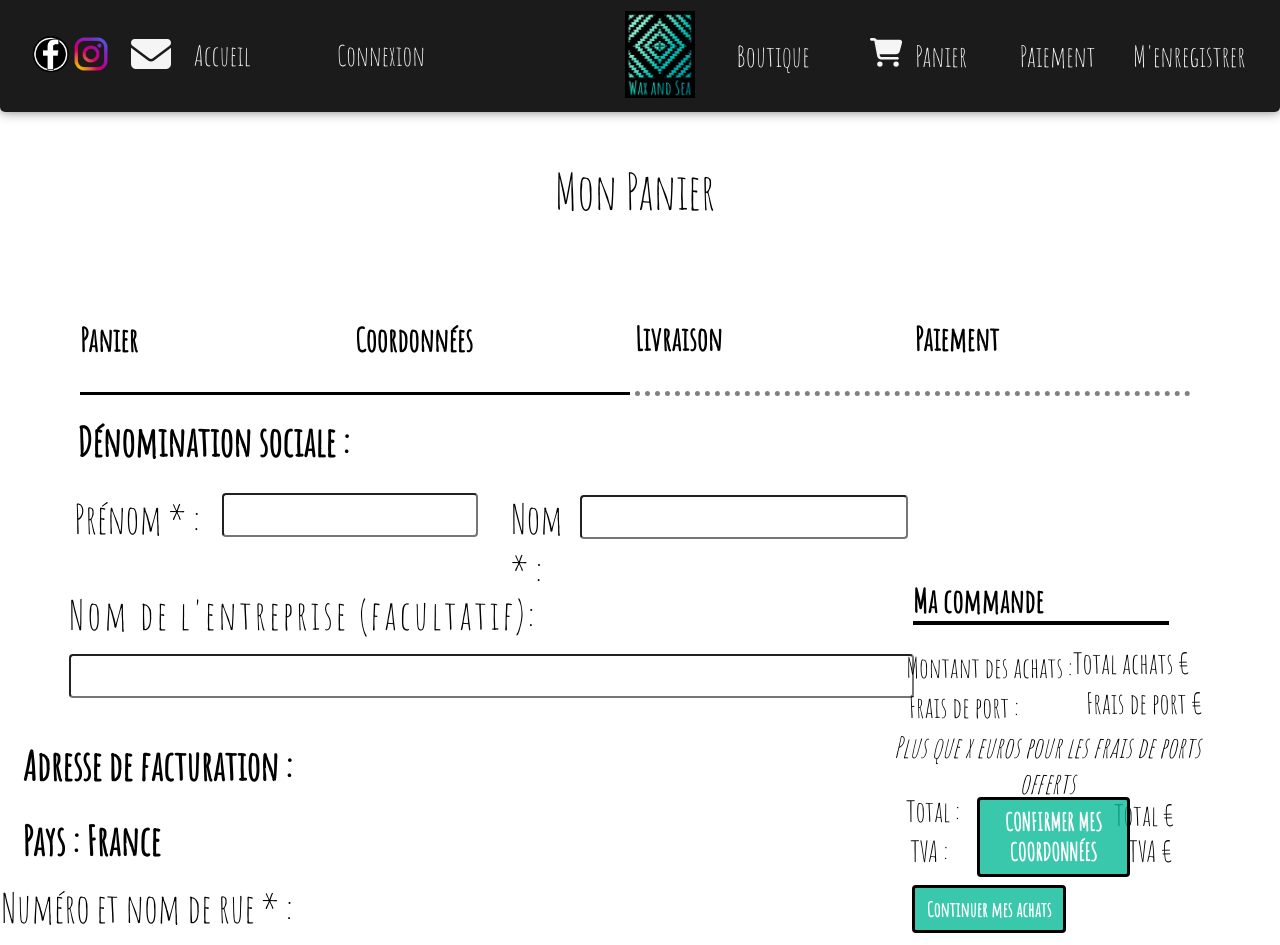
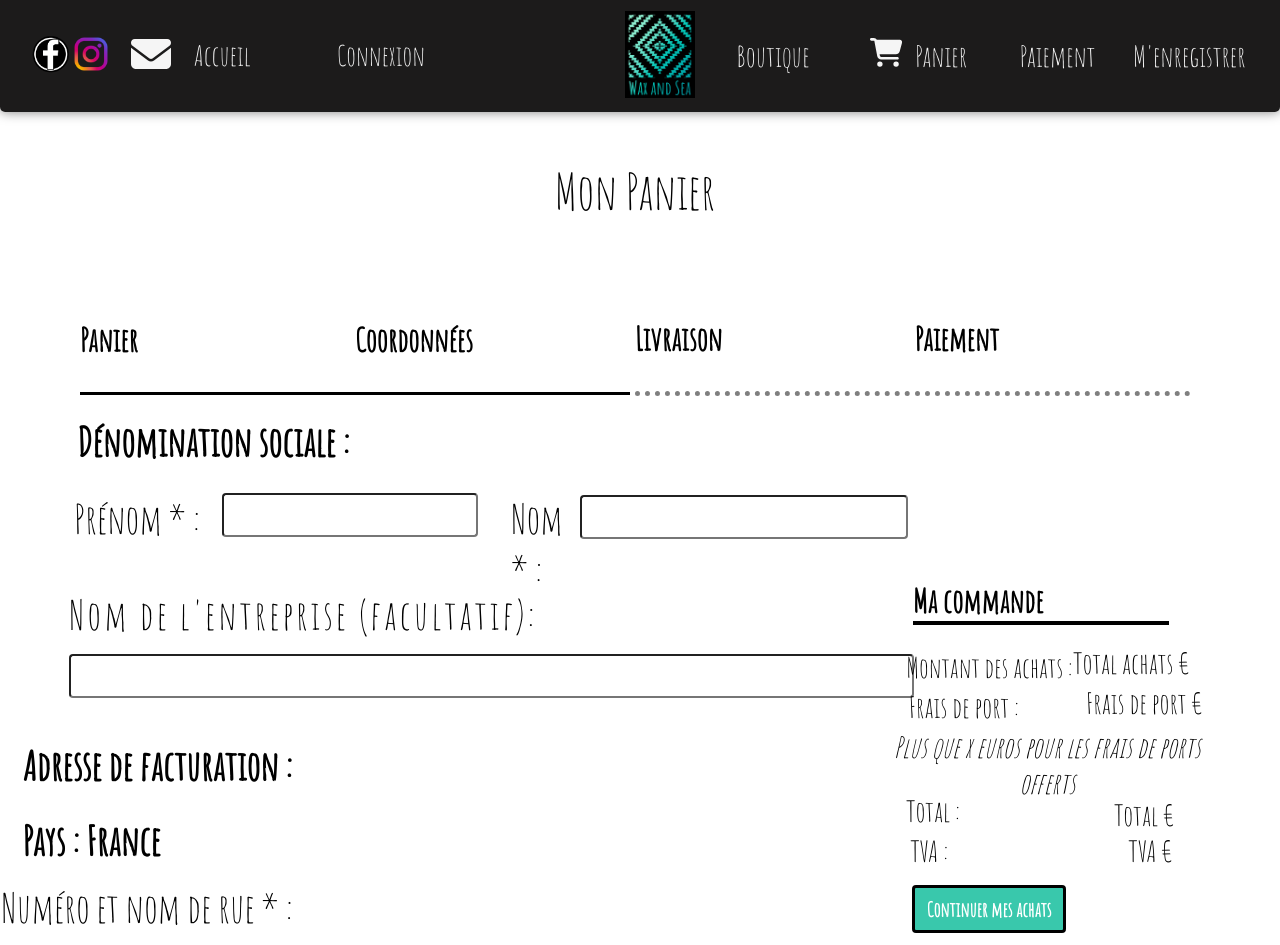
Before and after one commit to tristanlaulanie/waxandsea-front-dashboard, a React (Create React App) app: page /panier/coordonnees in a window 1280 px wide. Shown: the top 945 px of the page. Built offline with nearby package versions, Linux system fonts and the light colour scheme.

Commit message:
PanierCoordonnees:newResponsive:WIP

```diff
--- a/src/components/Panier/PanierCoordonnees/PanierCoordonneesResponsive.css
+++ b/src/components/Panier/PanierCoordonnees/PanierCoordonneesResponsive.css
@@ -73,6 +73,22 @@
 
   #delivery-adress_form {
     left: 5vw;
+  }
+}
+
+@media screen and (width <= 2400px) and (height <= 960px) {
+  #confirm_button button {
+    position: relative;
+    top: 15vh;
+    left: -1.5vw;
+  }
+}
+
+@media screen and (width <= 1910px) and (height <= 960px) {
+  #confirm_button button {
+    position: relative;
+    top: 18vh;
+    left: -1.6vw;
   }
 }
 
@@ -252,6 +268,15 @@
     top: -30px;
     left: 3.2vw;
     height: 80px;
+  }
+}
+
+
+@media screen and (width <= 1530px) and (height <= 960px) {
+  #confirm_button button {
+    position: relative;
+    top: 15vh;
+    left: -1.5vw;
   }
 }
 
```
